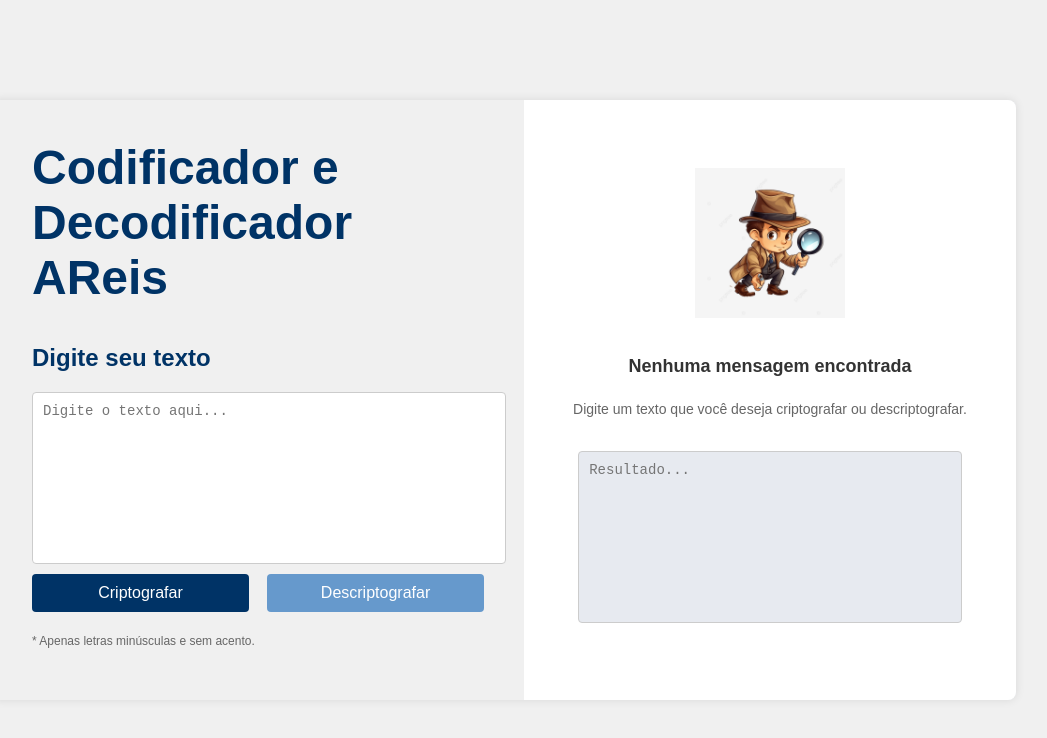
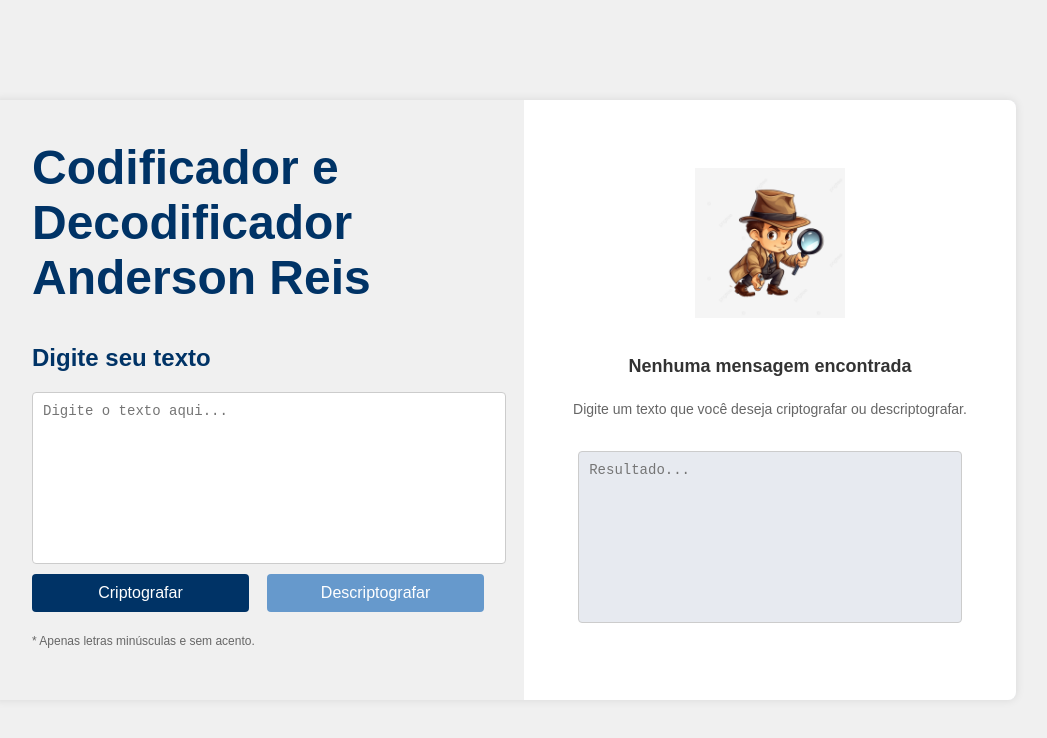
Before and after one commit to ReisMomentum/codedecode1, a plain HTML site: page index.html in a window 1280 px wide. Shown: the whole page, without its empty margins (136-1183 px from the left). Drawn offline with Linux system fonts and the light colour scheme.

Commit message:
Update index.html

```diff
--- a/index.html
+++ b/index.html
@@ -1,4 +1,4 @@
-<!DOCTYPE html>
+ <!DOCTYPE html>
 <html lang="en">
 <head>
     <meta charset="UTF-8">
@@ -9,7 +9,7 @@
 <body>
     <div class="container">
         <div class="left-panel">
-            <div class="logo">Codificador e Decodificador AReis</div>
+            <div class="logo">Codificador e Decodificador Anderson Reis</div>
             <h2>Digite seu texto</h2>
             <textarea id="inputText" placeholder="Digite o texto aqui..."></textarea>
             <div class="buttons">
```
